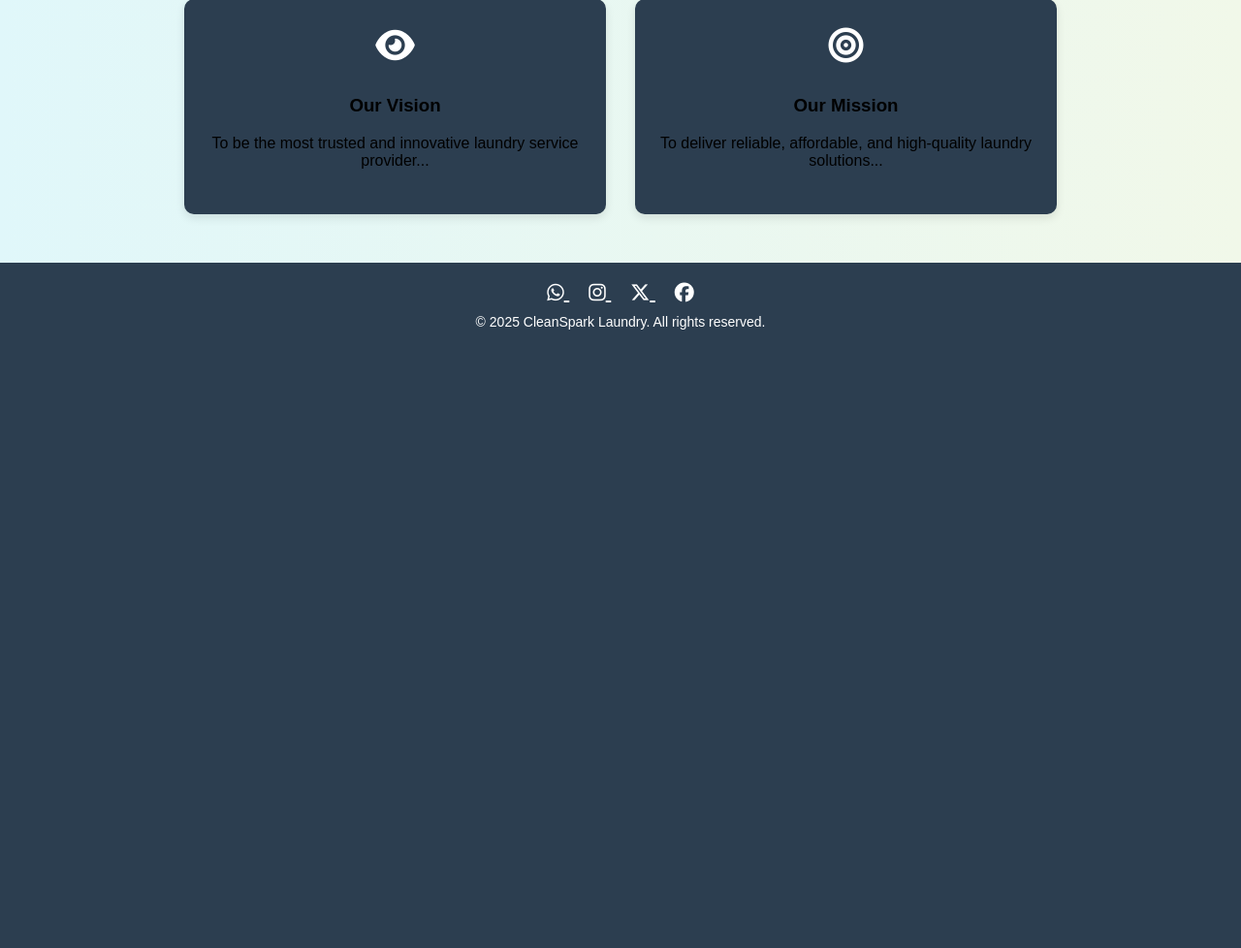
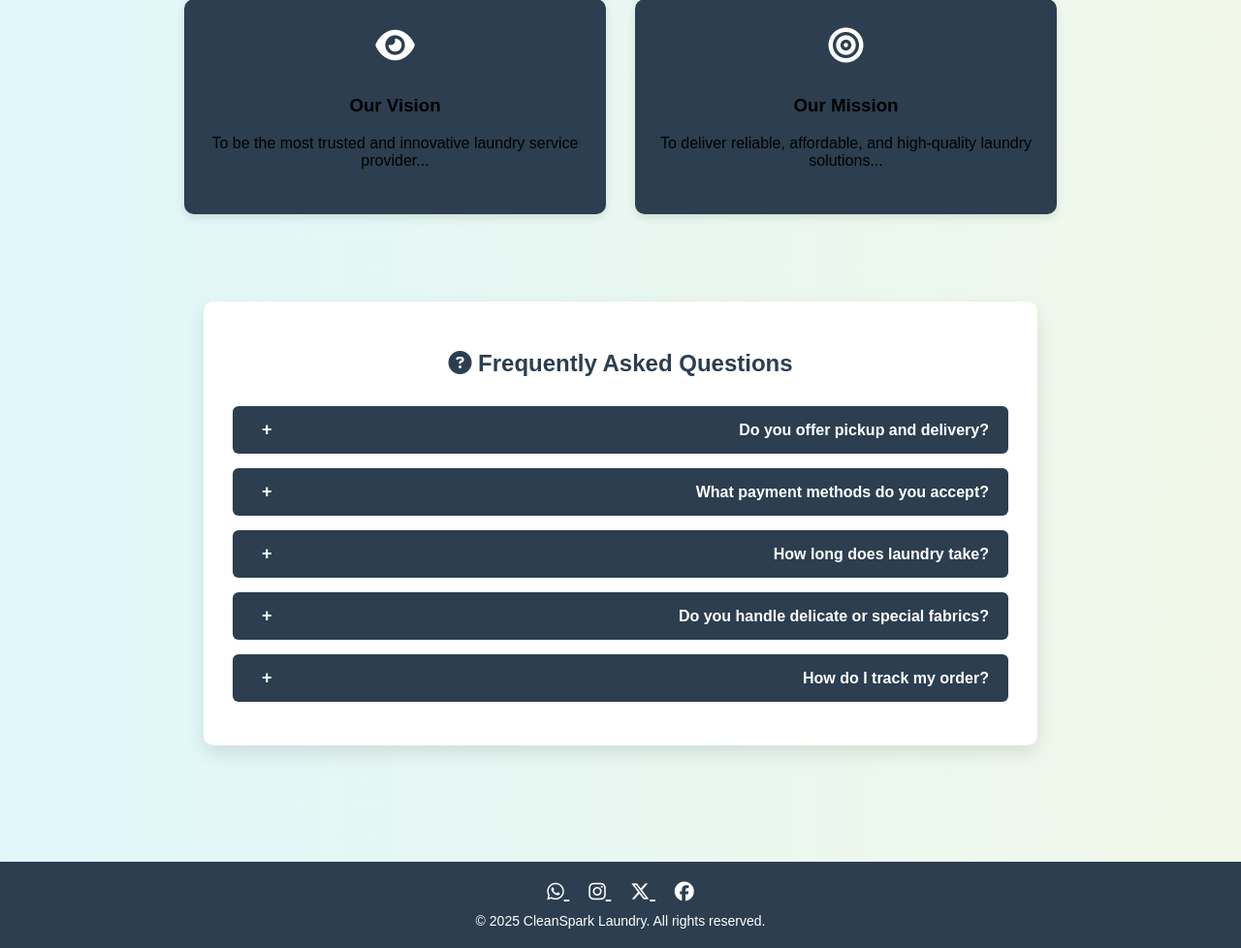
Before and after one commit to munir-moh/laundry-service, a Flask app: page /about in a window 1280 px wide. Shown: the part 2085-3063 px from the top of the page at 97% size. Before the commit the page ends 2425 px from the top, so only its background shows below. Run offline with Flask 3, Linux system fonts and the light colour scheme.

Commit message:
Add FAQ section to About page: implement FAQ layout, styling, and interactive question-answer functionality.

```diff
--- a/templates/about.html
+++ b/templates/about.html
@@ -126,6 +126,70 @@
             margin: 10px;
         }
 
+        .faq-section {
+            padding: 40px 20px;
+            background: transparent;
+            margin-bottom: 80px;
+        }
+
+        .faq-box {
+            background-color: #ffffff;
+            border-radius: 10px;
+            padding: 30px;
+            max-width: 800px;
+            margin: auto;
+            box-shadow: 0 8px 20px rgba(0, 0, 0, 0.1);
+        }
+
+        .faq-box h2 {
+            text-align: center;
+            color: #2c3e50;
+            margin-bottom: 30px;
+            font-size: 24px;
+        }
+
+        .faq-item {
+            margin-bottom: 15px;
+        }
+
+        .faq-question {
+            width: 100%;
+            padding: 14px 20px;
+            background-color: #2c3e50;
+            color: white;
+            font-size: 16px;
+            font-weight: bold;
+            border: none;
+            border-radius: 6px;
+            text-align: left;
+            cursor: pointer;
+            display: flex;
+            align-items: center;
+            justify-content: space-between;
+            transition: background-color 0.3s;
+        }
+
+        .faq-question:hover {
+            background-color: #1a242f;
+        }
+
+        .faq-answer {
+            display: none;
+            padding: 14px 20px;
+            background-color: #f9f9f9;
+            border-left: 4px solid #2c3e50;
+            border-radius: 0 0 6px 6px;
+            margin-top: 5px;
+            font-size: 15px;
+            color: #333;
+        }
+
+        .faq-question .icon {
+            font-weight: bold;
+            font-size: 18px;
+            margin-left: 10px;
+        }
+
         @keyframes fadeSlideUp {
             0% {
                 opacity: 0;
@@ -221,6 +285,50 @@
         </div>
     </div>
 
+  <section class="faq-section">
+    <div class="faq-box">
+        <h2><i class="fas fa-question-circle"></i> Frequently Asked Questions</h2>
+
+        <div class="faq-item">
+            <button class="faq-question"><span class="icon">+</span> Do you offer pickup and delivery?</button>
+            <div class="faq-answer">Yes! We provide free pickup and delivery within supported areas. Simply place your order and we’ll handle the rest.</div>
+        </div>
+
+        <div class="faq-item">
+            <button class="faq-question"><span class="icon">+</span> What payment methods do you accept?</button>
+            <div class="faq-answer">We accept cash, bank transfer, and POS payments at pickup or delivery.</div>
+        </div>
+
+        <div class="faq-item">
+            <button class="faq-question"><span class="icon">+</span> How long does laundry take?</button>
+            <div class="faq-answer">Standard turnaround is 24–48 hours depending on the service type. Express options are available.</div>
+        </div>
+
+        <div class="faq-item">
+            <button class="faq-question"><span class="icon">+</span> Do you handle delicate or special fabrics?</button>
+            <div class="faq-answer">Absolutely. We have specialized processes for delicate fabrics, wedding dresses, and other sensitive items.</div>
+        </div>
+
+        <div class="faq-item">
+            <button class="faq-question"><span class="icon">+</span> How do I track my order?</button>
+            <div class="faq-answer">Log in to your account and visit the "My Orders" section to view your order status in real-time.</div>
+        </div>
+    </div>
+</section>
+
+<script>
+    const questions = document.querySelectorAll('.faq-question');
+    questions.forEach(btn => {
+        btn.addEventListener('click', () => {
+            const answer = btn.nextElementSibling;
+            const icon = btn.querySelector('.icon');
+            const isVisible = answer.style.display === 'block';
+            answer.style.display = isVisible ? 'none' : 'block';
+            icon.textContent = isVisible ? '+' : '−';
+        });
+    });
+</script>
+
     {% include 'footer.html' %}
 
     <!-- Scroll Animation Script -->
```
